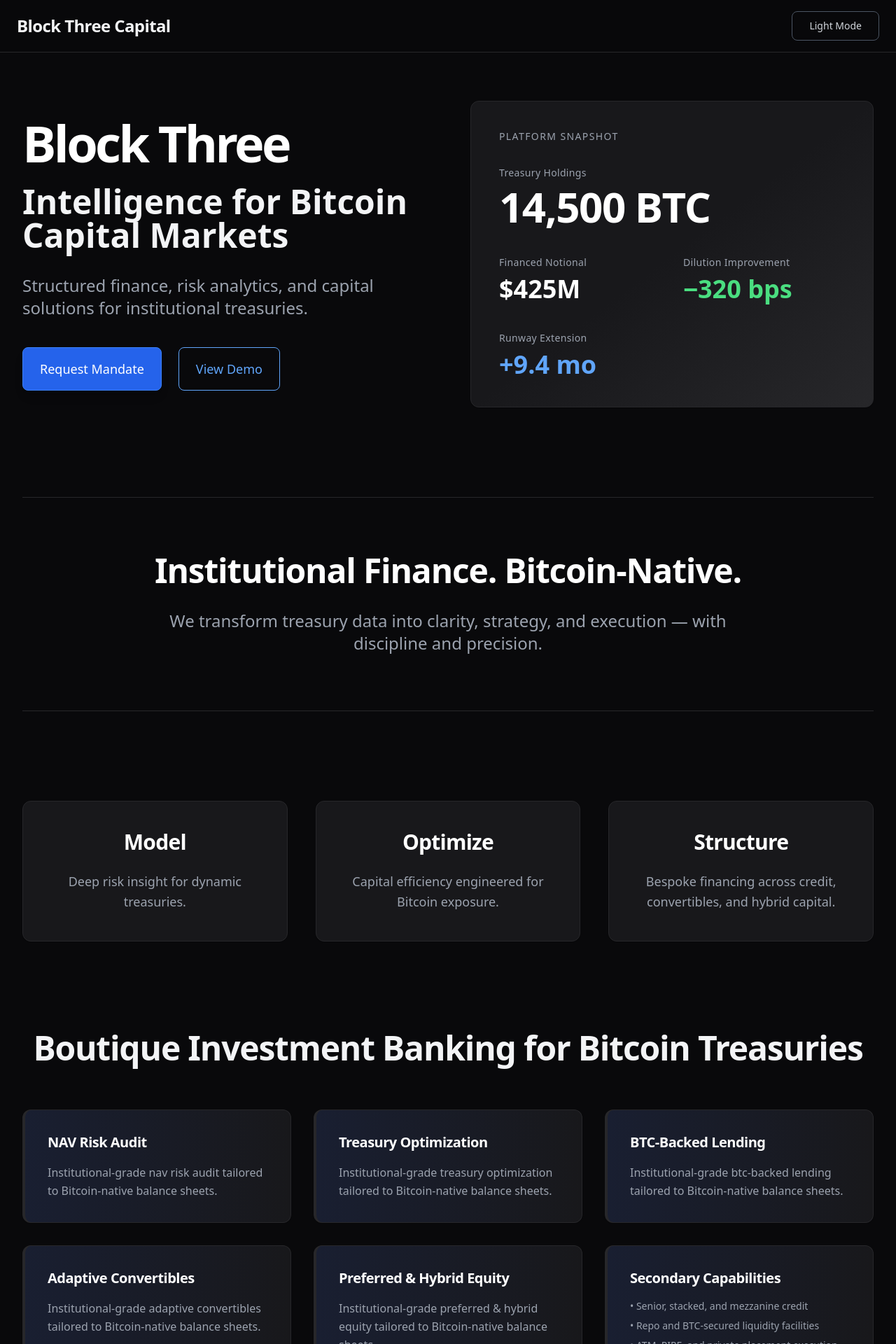
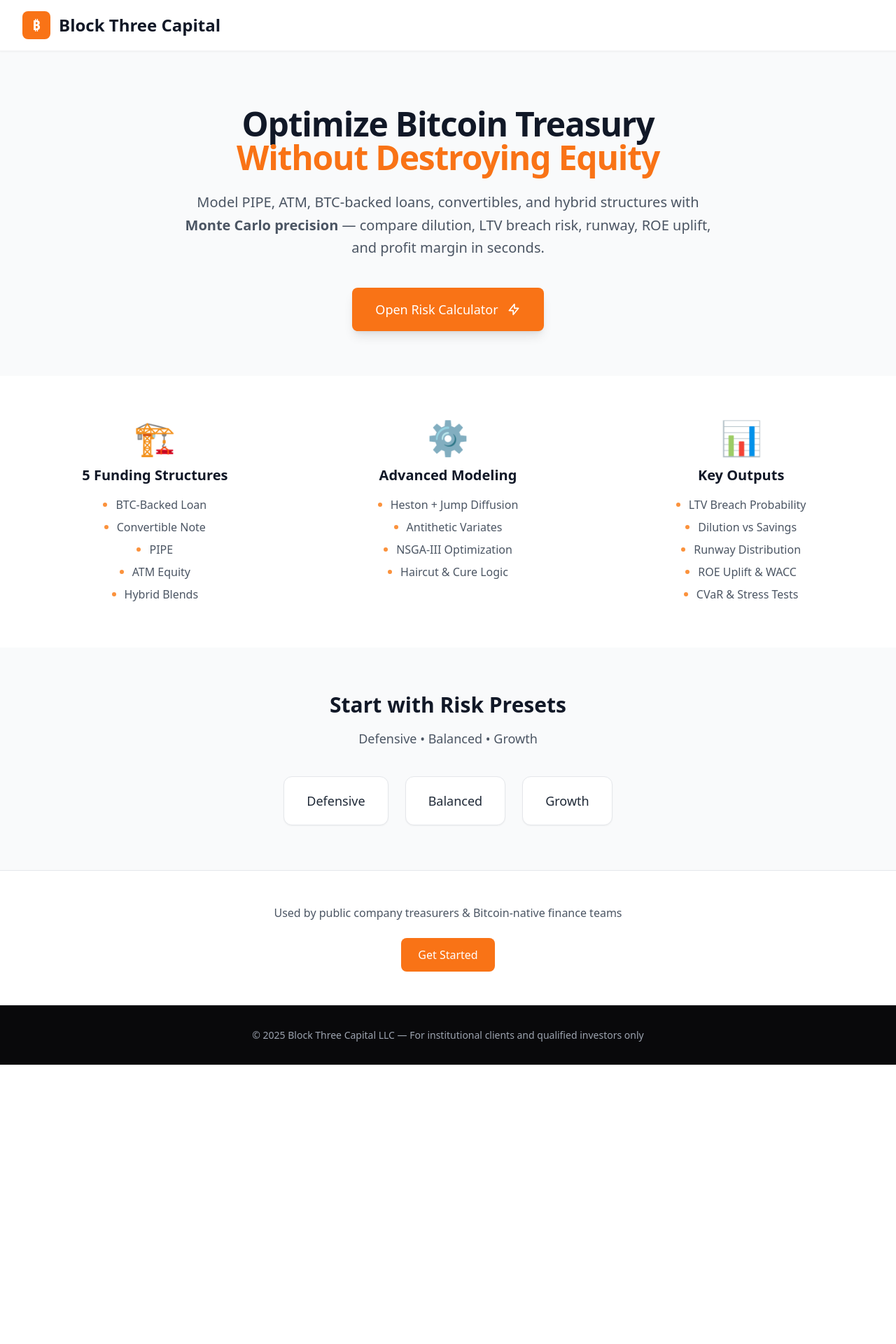
Before and after one commit to chistev/blockthree_frontend_2, a React (Vite) app: page / in a window 1280 px wide. Shown: the top 1920 px of the page at 70% size. After the commit the page ends 1521 px from the top, so only its background shows below. Built offline with nearby package versions, Linux system fonts and the light colour scheme.

Commit message:
my own landing page

```diff
--- a/src/App.tsx
+++ b/src/App.tsx
@@ -51,37 +51,16 @@ export default function App() {
   return (
     <div className={`min-h-screen transition-colors ${dark ? 'dark bg-zinc-950' : 'bg-gray-50'}`}>
       <div className="font-sans text-gray-900 dark:text-gray-100">
-        {/* Header */}
-        <header className="fixed top-0 left-0 right-0 z-50 bg-white/80 dark:bg-zinc-950/80 backdrop-blur-lg border-b border-gray-200 dark:border-zinc-800">
-          <div className="max-w-7xl mx-auto px-6 py-4 flex justify-between items-center">
-            <h1
-              className="text-2xl font-bold tracking-tight cursor-pointer hover:text-blue-600 dark:hover:text-blue-400 transition-colors"
-              onClick={() => (token ? setPage('deals') : setPage('landing'))}
-            >
-              Block Three Capital
-            </h1>
-            <div className="flex items-center gap-4">
-              <Button onClick={() => setDark(!dark)} variant="ghost" className="text-sm">
-                {dark ? 'Light Mode' : 'Dark Mode'}
-              </Button>
-              {token && (
-                <Button onClick={handleLogout} variant="danger" className="text-sm">
-                  Logout
-                </Button>
-              )}
-            </div>
-          </div>
-        </header>
+        {/* REMOVED NAVBAR SECTION */}
 
         {/* Main Content */}
-        <main className="pt-20 min-h-screen">
+        <main className="min-h-screen"> {/* Removed pt-20 since navbar is gone */}
           {currentPage === 'landing' && <Landing setPage={setPage} />}
           {currentPage === 'login' && <Login setToken={setToken} setPage={setPage} />}
           {currentPage === 'deals' && token && (
             <DealsPage deals={deals} setDeals={setDeals} setPage={setPage} />
           )}
           {currentPage === 'dealDetail' && token && dealId && (
-            // Fixed: Removed token prop — DealDetail doesn't need it
             <DealDetail
               dealId={dealId}
               deals={deals}
--- a/src/pages/Landing.tsx
+++ b/src/pages/Landing.tsx
@@ -1,224 +1,123 @@
-import React from 'react';
-import { Button, Card, SectionTitle } from '../components/Primitives';
+import React, { useState } from 'react';
 
-interface LandingProps {
-  setPage: (page: string) => void;
-}
+export default function LandingPage() {
+  const [isCalculating, setIsCalculating] = useState(false);
 
-const Landing: React.FC<LandingProps> = ({ setPage }) => {
   return (
-    <div className="max-w-7xl mx-auto px-4 sm:px-6 lg:px-8 py-16 space-y-32">
+    <>
+      <div className="min-h-screen bg-gray-50">
+        {/* Navigation */}
+        <nav className="bg-white shadow-sm border-b border-gray-100">
+          <div className="max-w-7xl mx-auto px-4 sm:px-6 lg:px-8 py-4">
+            <div className="flex justify-between items-center">
+              <div className="flex items-center space-x-3">
+                <div className="w-10 h-10 bg-orange-500 rounded-lg flex items-center justify-center">
+                  <span className="text-white font-bold text-xl">₿</span>
+                </div>
+                <h1 className="text-2xl font-bold text-gray-900">Block Three Capital</h1>
+              </div>
+            </div>
+          </div>
+        </nav>
+
         {/* Hero Section */}
-      <div className="grid grid-cols-1 lg:grid-cols-2 gap-16 items-center">
-        <div className="space-y-10">
-          <div>
-            <h1 className="text-6xl lg:text-7xl font-bold tracking-tighter text-gray-900 dark:text-white leading-none">
-              Block Three
-            </h1>
-            <h2 className="mt-6 text-4xl lg:text-5xl font-semibold text-gray-800 dark:text-gray-100 leading-tight">
-              Intelligence for Bitcoin Capital Markets
+        <div className="max-w-7xl mx-auto px-4 sm:px-6 lg:px-8 pt-20 pb-16">
+          <div className="text-center">
+            <h2 className="text-5xl font-extrabold text-gray-900 tracking-tight">
+              Optimize Bitcoin Treasury
+              <span className="block text-orange-500">Without Destroying Equity</span>
             </h2>
-            <p className="mt-8 text-xl lg:text-2xl text-gray-600 dark:text-gray-400 leading-relaxed max-w-2xl">
-              Structured finance, risk analytics, and capital solutions for institutional treasuries.
+            <p className="mt-6 text-xl text-gray-600 max-w-3xl mx-auto leading-relaxed">
+              Model PIPE, ATM, BTC-backed loans, convertibles, and hybrid structures with
+              <strong> Monte Carlo precision</strong> — compare dilution, LTV breach risk, runway,
+              ROE uplift, and profit margin in seconds.
             </p>
+
+            <div className="mt-10 flex justify-center gap-6">
+              <button
+                onClick={() => setIsCalculating(true)}
+                className="inline-flex items-center px-8 py-4 border border-transparent text-lg font-medium rounded-lg text-white bg-orange-500 hover:bg-orange-600 transition shadow-lg hover:shadow-xl transform hover:-translate-y-0.5"
+              >
+                {isCalculating ? 'Launching Calculator...' : 'Open Risk Calculator'}
+                <svg className="ml-3 w-5 h-5" fill="none" stroke="currentColor" viewBox="0 0 24 24">
+                  <path strokeLinecap="round" strokeLinejoin="round" strokeWidth={2} d="M13 10V3L4 14h7v7l9-11h-7z" />
+                </svg>
+              </button>
             </div>
-
-          <div className="flex flex-wrap gap-6">
-            <Button
-              onClick={() => setPage('login')}
-              variant="primary"
-              className="text-lg font-medium px-10 py-4 shadow-lg hover:shadow-xl transition-shadow"
-            >
-              Request Mandate
-            </Button>
-            <Button
-              onClick={() => setPage('login')}
-              variant="outline"
-              className="text-lg font-medium px-10 py-4 border-2"
-            >
-              View Demo
-            </Button>
           </div>
         </div>
 
-        {/* Platform Snapshot */}
-        <Card className="p-10 bg-gradient-to-br from-white via-gray-50 to-gray-100 dark:from-zinc-900 dark:via-zinc-900/95 dark:to-zinc-800 border border-gray-200 dark:border-zinc-800 shadow-2xl">
-          <div className="text-sm font-medium text-gray-500 dark:text-gray-400 tracking-widest uppercase mb-8">
-            Platform Snapshot
-          </div>
-          <div className="space-y-10">
-            <div>
-              <div className="text-sm text-gray-500 dark:text-gray-400 mb-2 tracking-wide">Treasury Holdings</div>
-              <div className="text-5xl lg:text-6xl font-bold text-gray-900 dark:text-white tracking-tight">
-                14,500 BTC
-              </div>
-            </div>
-
-            <div className="grid grid-cols-2 gap-8">
-              <div>
-                <div className="text-sm text-gray-500 dark:text-gray-400 mb-2 tracking-wide">Financed Notional</div>
-                <div className="text-3xl lg:text-4xl font-bold text-gray-900 dark:text-white">$425M</div>
-              </div>
-              <div>
-                <div className="text-sm text-gray-500 dark:text-gray-400 mb-2 tracking-wide">Dilution Improvement</div>
-                <div className="text-3xl lg:text-4xl font-bold text-green-600 dark:text-green-400">−320 bps</div>
-              </div>
-            </div>
-
-            <div>
-              <div className="text-sm text-gray-500 dark:text-gray-400 mb-2 tracking-wide">Runway Extension</div>
-              <div className="text-3xl lg:text-4xl font-bold text-blue-600 dark:text-blue-400">+9.4 mo</div>
-            </div>
-          </div>
-        </Card>
-      </div>
-
-      {/* Narrative */}
-      <div className="text-center py-20 border-y border-gray-200 dark:border-zinc-800">
-        <h2 className="text-4xl lg:text-5xl font-bold tracking-tight text-gray-900 dark:text-white">
-          Institutional Finance. Bitcoin-Native.
-        </h2>
-        <p className="mt-8 text-xl lg:text-2xl text-gray-600 dark:text-gray-400 max-w-4xl mx-auto leading-relaxed">
-          We transform treasury data into clarity, strategy, and execution — with discipline and precision.
-        </p>
-      </div>
-
-      {/* Value Pillars */}
+        {/* Features Grid */}
+        <div className="bg-white py-16">
+          <div className="max-w-7xl mx-auto px-4 sm:px-6 lg:px-8">
             <div className="grid grid-cols-1 md:grid-cols-3 gap-10">
               {[
-          { title: 'Model', desc: 'Deep risk insight for dynamic treasuries.' },
-          { title: 'Optimize', desc: 'Capital efficiency engineered for Bitcoin exposure.' },
-          { title: 'Structure', desc: 'Bespoke financing across credit, convertibles, and hybrid capital.' },
-        ].map((item) => (
-          <Card
-            key={item.title}
-            className="p-10 text-center hover:shadow-2xl transition-shadow duration-300 border border-gray-200 dark:border-zinc-800"
-          >
-            <h3 className="text-3xl font-bold tracking-tight mb-6 text-gray-900 dark:text-white">
-              {item.title}
-            </h3>
-            <p className="text-lg text-gray-600 dark:text-gray-400 leading-relaxed">
-              {item.desc}
-            </p>
-          </Card>
+                {
+                  title: "5 Funding Structures",
+                  items: ["BTC-Backed Loan", "Convertible Note", "PIPE", "ATM Equity", "Hybrid Blends"],
+                  icon: "🏗️"
+                },
+                {
+                  title: "Advanced Modeling",
+                  items: ["Heston + Jump Diffusion", "Antithetic Variates", "NSGA-III Optimization", "Haircut & Cure Logic"],
+                  icon: "⚙️"
+                },
+                {
+                  title: "Key Outputs",
+                  items: ["LTV Breach Probability", "Dilution vs Savings", "Runway Distribution", "ROE Uplift & WACC", "CVaR & Stress Tests"],
+                  icon: "📊"
+                }
+              ].map((col, i) => (
+                <div key={i} className="text-center">
+                  <div className="text-5xl mb-4">{col.icon}</div>
+                  <h3 className="text-xl font-semibold text-gray-900 mb-4">{col.title}</h3>
+                  <ul className="space-y-2 text-gray-600">
+                    {col.items.map((item, j) => (
+                      <li key={j} className="flex items-center justify-center">
+                        <span className="w-1.5 h-1.5 bg-orange-400 rounded-full mr-3"></span>
+                        {item}
+                      </li>
                     ))}
-      </div>
-
-      {/* Solutions */}
-      <div className="space-y-16">
-        <div className="text-center">
-          <h2 className="text-4xl lg:text-5xl font-bold tracking-tight">
-            Boutique Investment Banking for Bitcoin Treasuries
-          </h2>
-        </div>
-
-        <div className="grid grid-cols-1 md:grid-cols-2 lg:grid-cols-3 gap-8">
-          {[
-            'NAV Risk Audit',
-            'Treasury Optimization',
-            'BTC-Backed Lending',
-            'Adaptive Convertibles',
-            'Preferred & Hybrid Equity',
-            'Secondary Capabilities',
-          ].map((title) => (
-            <Card
-              key={title}
-              className="p-8 border-l-4 border-blue-600 bg-gradient-to-r from-blue-50/50 to-transparent dark:from-blue-900/20"
-            >
-              <h3 className="text-xl font-bold tracking-tight mb-4 text-gray-900 dark:text-white">
-                {title}
-              </h3>
-              <p className="text-gray-600 dark:text-gray-400 leading-relaxed">
-                {title === 'Secondary Capabilities' ? (
-                  <ul className="space-y-2 text-sm">
-                    <li>• Senior, stacked, and mezzanine credit</li>
-                    <li>• Repo and BTC-secured liquidity facilities</li>
-                    <li>• ATM, PIPE, and private placement execution</li>
-                    <li>• Treasury strategy & capital structure advisory</li>
                   </ul>
-                ) : (
-                  `Institutional-grade ${title.toLowerCase()} tailored to Bitcoin-native balance sheets.`
-                )}
-              </p>
-            </Card>
-          ))}
-        </div>
-      </div>
-
-      {/* The Block Three Stack */}
-      <div className="py-20 border-y border-gray-200 dark:border-zinc-800">
-        <div className="text-center mb-16">
-          <h2 className="text-5xl font-bold tracking-tight mb-4">The Block Three Stack</h2>
-          <p className="text-2xl text-gray-600 dark:text-gray-400">Analyze → Optimize → Execute</p>
-        </div>
-
-        <div className="grid grid-cols-1 md:grid-cols-3 gap-12">
-          {[
-            { num: '1', title: 'Intelligence', desc: 'Live market data, risk simulation, and treasury diagnostics.' },
-            { num: '2', title: 'Optimization', desc: 'Capital structure modeling and strategy design across instruments.' },
-            { num: '3', title: 'Execution', desc: 'Mandate preparation, pricing, negotiation, and syndication.' },
-          ].map((item) => (
-            <div key={item.num} className="text-center space-y-6">
-              <div className="text-8xl font-bold text-blue-600 dark:text-blue-500 tracking-tighter">
-                {item.num}
-              </div>
-              <h3 className="text-3xl font-bold tracking-tight text-gray-900 dark:text-white">
-                {item.title}
-              </h3>
-              <p className="text-lg text-gray-600 dark:text-gray-400 max-w-sm mx-auto leading-relaxed">
-                {item.desc}
-              </p>
                 </div>
               ))}
             </div>
           </div>
+        </div>
 
-      {/* Metrics Strip */}
-      <div className="grid grid-cols-2 md:grid-cols-4 gap-12 text-center py-20 border-y border-gray-200 dark:border-zinc-800">
-        {[
-          { value: '$2.5B+', label: 'Assets Analyzed' },
-          { value: '50+', label: 'Institutional Treasuries' },
-          { value: '10k+', label: 'Simulations per Mandate' },
-          { value: '99.9%', label: 'Uptime & Monitoring' },
-        ].map((stat) => (
-          <div key={stat.label}>
-            <div className="text-5xl lg:text-6xl font-bold text-blue-600 dark:text-blue-400 tracking-tight">
-              {stat.value}
-            </div>
-            <div className="mt-4 text-sm lg:text-base text-gray-600 dark:text-gray-400 font-medium tracking-wide uppercase">
-              {stat.label}
-            </div>
+        {/* Presets */}
+        <div className="py-16 bg-gray-50">
+          <div className="max-w-7xl mx-auto px-4 sm:px-6 lg:px-8 text-center">
+            <h3 className="text-3xl font-bold text-gray-900">Start with Risk Presets</h3>
+            <p className="mt-4 text-lg text-gray-600">Defensive • Balanced • Growth</p>
+            <div className="mt-10 flex justify-center gap-6 flex-wrap">
+              {["Defensive", "Balanced", "Growth"].map((preset) => (
+                <div
+                  key={preset}
+                  className="bg-white px-8 py-5 rounded-xl shadow-sm border border-gray-200 text-lg font-medium text-gray-800 hover:shadow-md transition"
+                >
+                  {preset}
                 </div>
               ))}
             </div>
-
-      {/* Final CTA */}
-      <div className="text-center py-24 space-y-10">
-        <h2 className="text-5xl lg:text-6xl font-bold tracking-tight text-gray-900 dark:text-white">
-          Ready to institutionalize your Bitcoin treasury?
-        </h2>
-        <p className="text-2xl text-gray-600 dark:text-gray-400">
-          Begin your mandate with Block Three.
-        </p>
-        <Button
-          onClick={() => setPage('login')}
-          variant="primary"
-          className="text-xl font-semibold px-16 py-5 shadow-2xl hover:shadow-3xl transition-shadow"
-        >
-          Request Mandate
-        </Button>
+          </div>
         </div>
 
-      {/* Footer */}
-      <div className="text-center py-12 border-t border-gray-200 dark:border-zinc-800 text-sm text-gray-500 dark:text-gray-400 space-y-2">
-        <div className="font-semibold tracking-wider">Block Three Capital LLC</div>
-        <div>© 2025 Block Three. All rights reserved.</div>
-        <div className="text-xs mt-4 opacity-75">
-          This site is for institutional clients and qualified investors only.
+        {/* CTA Footer */}
+        <div className="bg-white border-t border-gray-200">
+          <div className="max-w-7xl mx-auto px-4 sm:px-6 lg:px-8 py-12 text-center">
+            <p className="text-gray-600">
+              Used by public company treasurers & Bitcoin-native finance teams
+            </p>
+            <button
+              onClick={() => window.scrollTo({ top: 0, behavior: 'smooth' })}
+              className="mt-6 inline-flex items-center px-6 py-3 bg-orange-500 text-white font-medium rounded-lg hover:bg-orange-600 transition"
+            >
+              Get Started
+            </button>
           </div>
         </div>
       </div>
+    </>
   );
-};
-
-export default Landing;
+}
```
Lines whose indentation alone changed are shown as unchanged.
